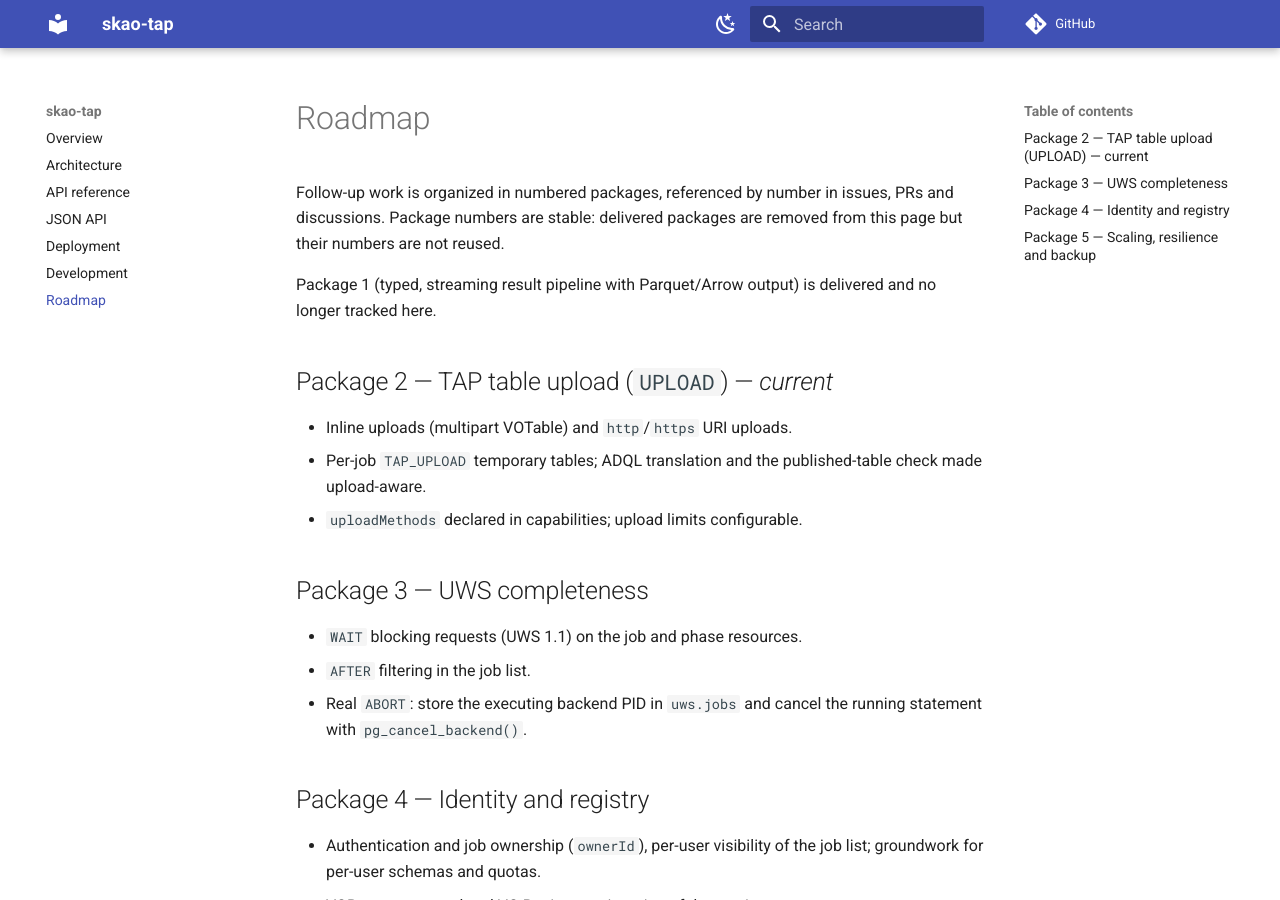
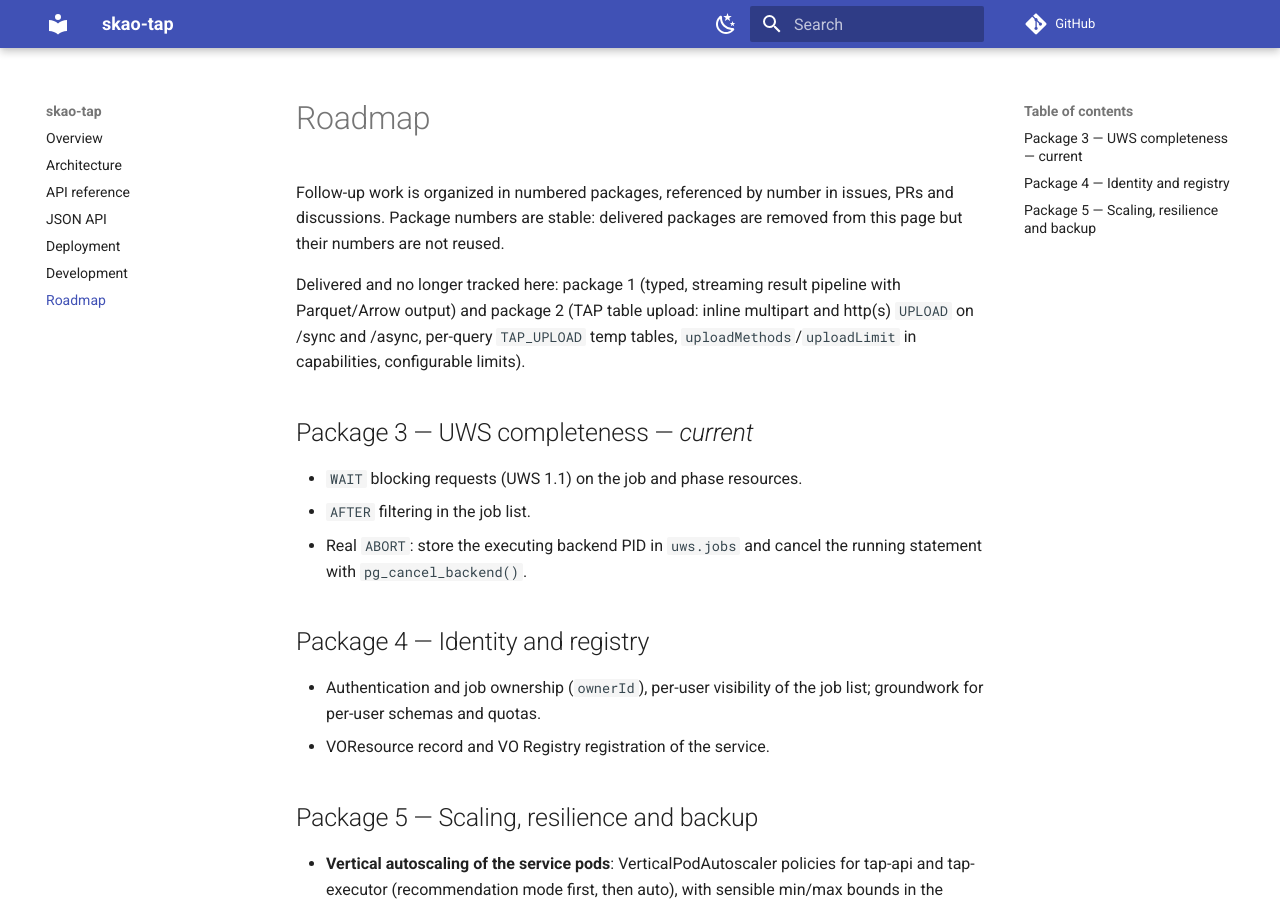
Before and after one commit to MicheleDelliVeneri/skao-tap, an MkDocs documentation site: the page built from docs/roadmap.md, in a window 1280 px wide and 900 px high. Built offline with MkDocs 1.6.1 and Material for MkDocs 9.7.7, drawn with Linux system fonts in a browser that asks for light colours; comment, search, counter and statistics services are not loaded.

Commit message:
Docs: UPLOAD usage and limits; mark roadmap package 2 delivered
Co-Authored-By: Claude Fable 5 <noreply@anthropic.com>
Claude-Session: https://claude.ai/code/session_01UYnx9sd6RGzVna7nW3vhHr

```diff
--- a/docs/roadmap.md
+++ b/docs/roadmap.md
@@ -4,17 +4,13 @@ Follow-up work is organized in numbered packages, referenced by number in
 issues, PRs and discussions. Package numbers are stable: delivered packages
 are removed from this page but their numbers are not reused.
 
-Package 1 (typed, streaming result pipeline with Parquet/Arrow output) is
-delivered and no longer tracked here.
+Delivered and no longer tracked here: package 1 (typed, streaming result
+pipeline with Parquet/Arrow output) and package 2 (TAP table upload:
+inline multipart and http(s) `UPLOAD` on /sync and /async, per-query
+`TAP_UPLOAD` temp tables, `uploadMethods`/`uploadLimit` in capabilities,
+configurable limits).
 
-## Package 2 — TAP table upload (`UPLOAD`) — *current*
-
-- Inline uploads (multipart VOTable) and `http`/`https` URI uploads.
-- Per-job `TAP_UPLOAD` temporary tables; ADQL translation and the
-  published-table check made upload-aware.
-- `uploadMethods` declared in capabilities; upload limits configurable.
-
-## Package 3 — UWS completeness
+## Package 3 — UWS completeness — *current*
 
 - `WAIT` blocking requests (UWS 1.1) on the job and phase resources.
 - `AFTER` filtering in the job list.
```
Also changed, not shown: README.md (+7 -2 lines), docs/api.md (+1 -1 lines).
